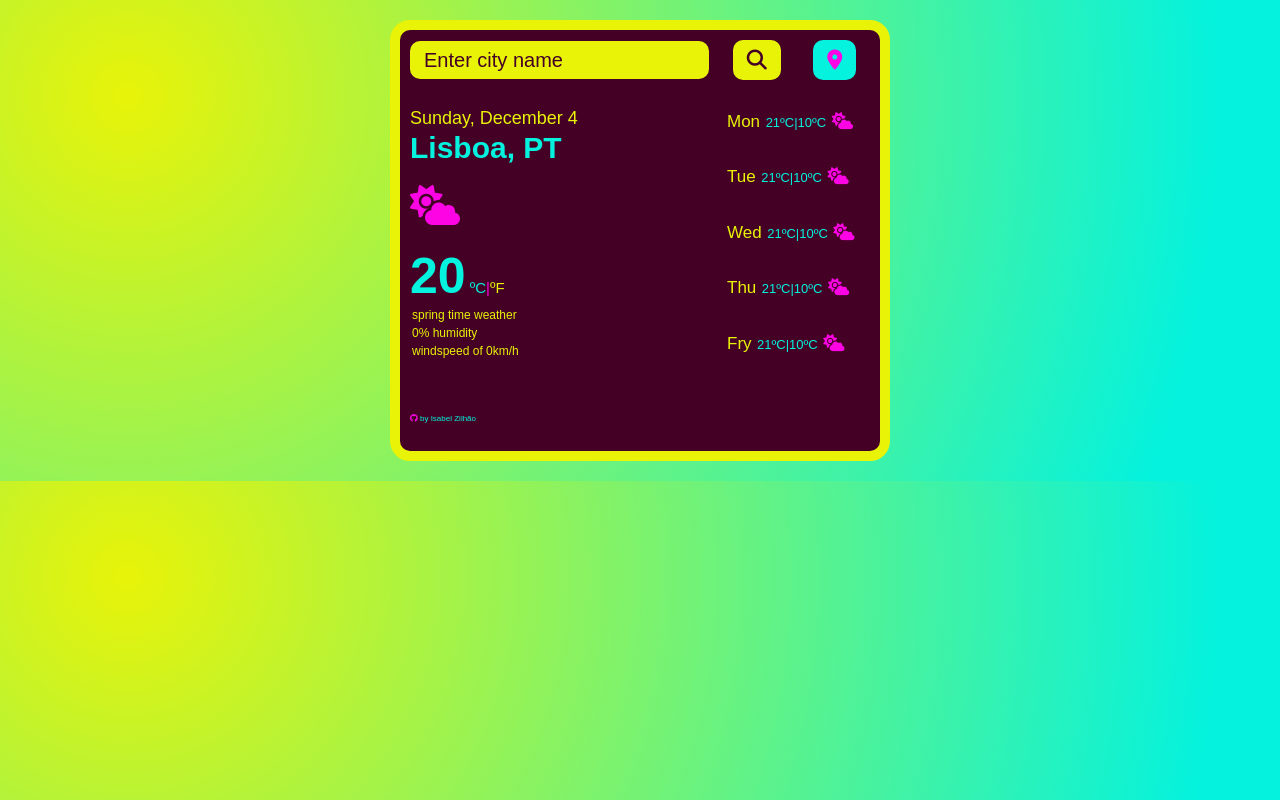
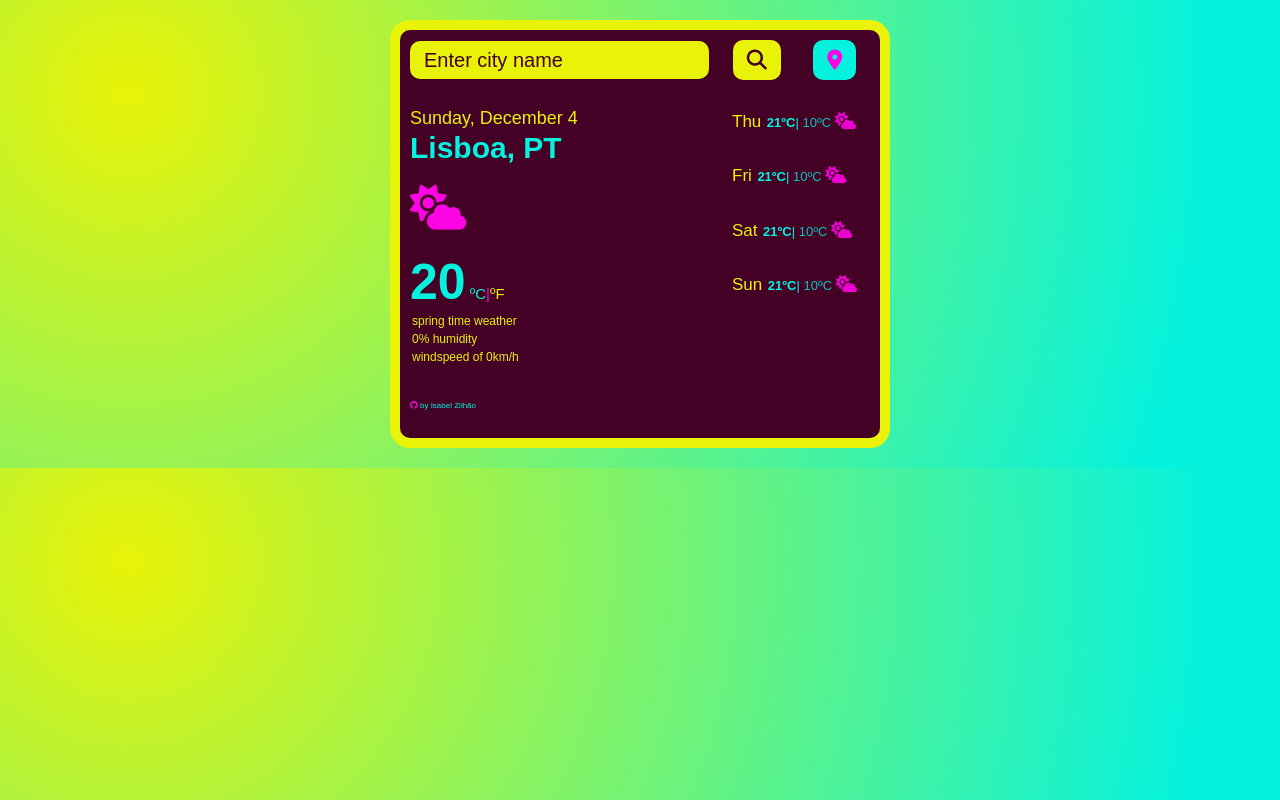
Before and after one commit to IsabelZil/weather-app, a plain HTML site: page index.html in a window 1280 px wide. Drawn offline with nearby package versions, Linux system fonts and the light colour scheme.

Commit message:
forecast display

```diff
--- a/index.html
+++ b/index.html
@@ -85,32 +85,8 @@
                 </div>
               </div>
             </div>
-            <div class="col-6">
-              <ul class="day">
-                <li class="weekday">Mon</li>
-                <li class="tempweekday">21ºC|10ºC</li>
-                <li><i class="fa-solid fa-cloud-sun emojis"></i></li>
-              </ul>
-              <ul class="day">
-                <li class="weekday">Tue</li>
-                <li class="tempweekday">21ºC|10ºC</li>
-                <li><i class="fa-solid fa-cloud-sun emojis"></i></li>
-              </ul>
-              <ul class="day">
-                <li class="weekday">Wed</li>
-                <li class="tempweekday">21ºC|10ºC</li>
-                <li><i class="fa-solid fa-cloud-sun emojis"></i></li>
-              </ul>
-              <ul class="day">
-                <li class="weekday">Thu</li>
-                <li class="tempweekday">21ºC|10ºC</li>
-                <li><i class="fa-solid fa-cloud-sun emojis"></i></li>
-              </ul>
-              <ul class="day">
-                <li class="weekday">Fry</li>
-                <li class="tempweekday">21ºC|10ºC</li>
-                <li><i class="fa-solid fa-cloud-sun emojis"></i></li>
-              </ul>
+            <div class="col-6" id="forecast">
+              <ul class="day"></ul>
             </div>
           </div>
         </h2>
--- a/src/index.js
+++ b/src/index.js
@@ -11,6 +11,30 @@ function cityLacking(err) {
       `Enter another city name or try instead https://www.google.com/search?q=weather+${city}`
     );
   }
+}
+
+function displayForecast() {
+  let forecastElement = document.querySelector("#forecast");
+
+  let days = ["Thu", "Fri", "Sat", "Sun"];
+
+  let forecastHTML = `<ul class="day">`;
+  days.forEach(function (day) {
+    forecastHTML =
+      forecastHTML +
+      ` <ul class="day">
+  <li class="weekday">${day}</li>
+  <li class="tempweekday">
+    <span class="temperatureMax">21ºC</span>|
+    <span class="temperatureMin">10ºC</span>
+  </li>
+  <li>
+    <i class="fa-solid fa-cloud-sun emojis"></i>
+  </li> </ul>`;
+  });
+  forecastHTML = forecastHTML + `</ul>`;
+  forecastElement.innerHTML = forecastHTML;
+  console.log(forecastHTML);
 }
 
 function showTemperature(response) {
@@ -209,3 +233,4 @@ h5.innerHTML = formatDate();
 
 let city = document.querySelector("#cityinput").value;
 navigator.geolocation.getCurrentPosition(currentLocation);
+displayForecast();
--- a/src/style.css
+++ b/src/style.css
@@ -72,7 +72,7 @@ p {
   color: #04f2de;
 }
 .emoji {
-  font-size: 40px;
+  font-size: 45px;
   padding: 0px;
   color: #fc04e3;
 }
@@ -110,13 +110,13 @@ p {
 }
 
 .day {
-  list-style-type: none;
-  padding-left: 75px;
-  padding-bottom: 15px;
+  padding-left: 40px;
+  padding-bottom: 30px;
 }
 .emojis {
   font-size: 17px;
   color: #fc04e3;
+  opacity: 0.9;
 }
 .weekday {
   font-size: 17px;
@@ -126,6 +126,12 @@ p {
   font-size: 13px;
   color: #04f2de;
 }
+.temperatureMax {
+  font-weight: bold;
+}
+.temperatureMin {
+  opacity: 0.8;
+}
 .github-color {
   color: #fc04e3;
 }
```
